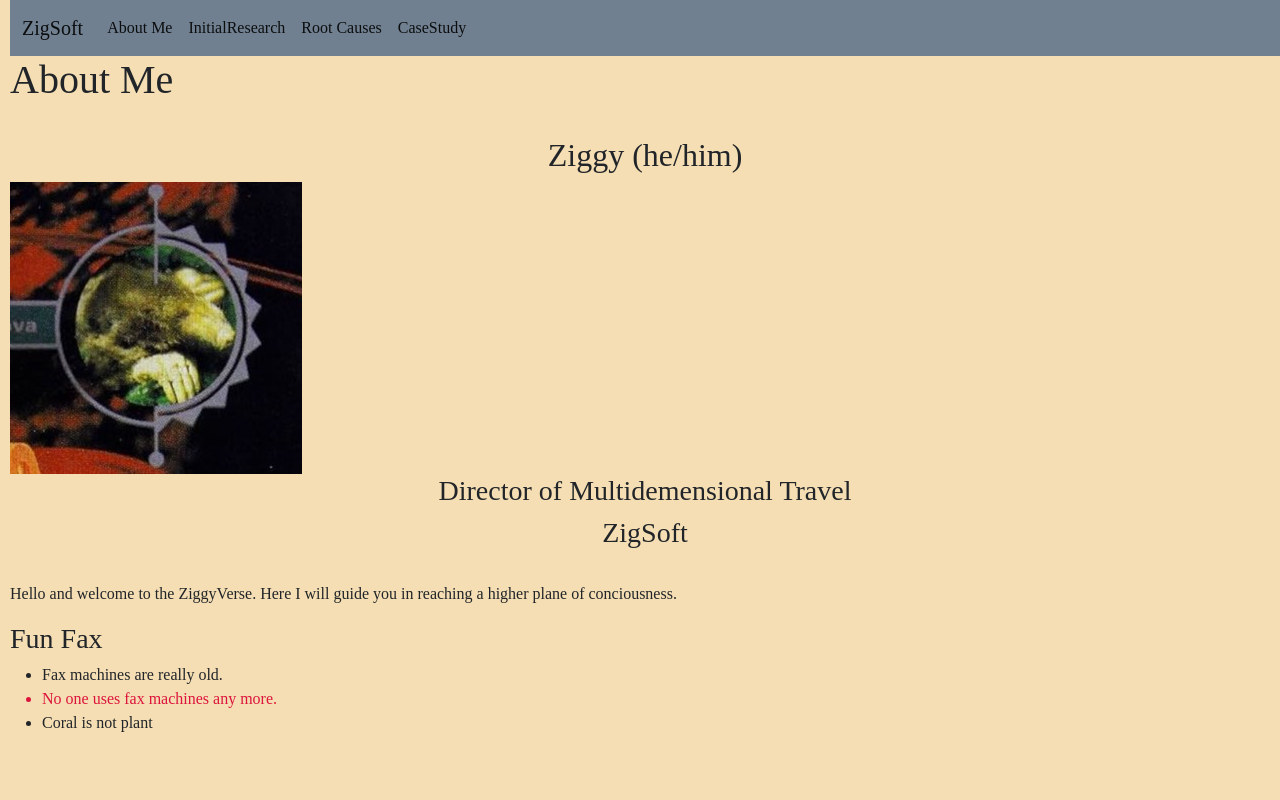
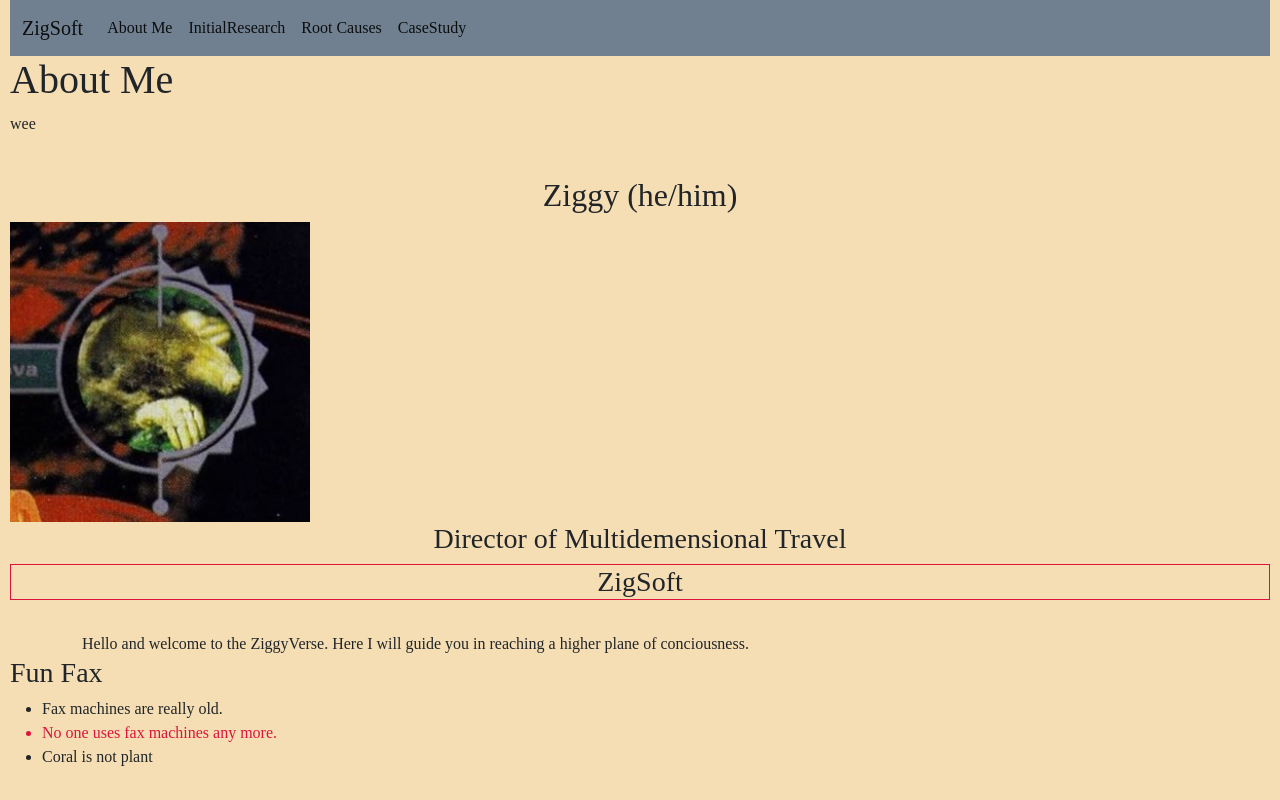
Before and after one commit to Ziggy-Henry/CScapstone, a plain HTML site: page AboutZiggy.html in a window 1280 px wide. Drawn offline with nearby package versions, Linux system fonts and the light colour scheme.

Commit message:
all done

```diff
--- a/AboutZiggy.html
+++ b/AboutZiggy.html
@@ -59,19 +59,23 @@
     <style>
       body {
         margin-left: 10px;
+        margin-right: 10px;
       }
     </style>
 
     <h1>About Me</h1>
+    <p id="woo">woo</p>
     <br>
     <h2 style="text-align: center;">Ziggy (he/him)</h2>
-    <img src="pixies.jpg">
+
+    <img src="pixies.jpg" onmouseover="pfpEnter(this)" onmouseout="pfpLeave(this)" style="height: 300px;">
+
     <h3 style="text-align: center;">Director of Multidemensional Travel</h3>
-    <h3 style="text-align: center;">ZigSoft</h3>
+      <h3 style="text-align: center; border: 1px solid crimson">ZigSoft</h3>
     <br>
 
-    <p>Hello and welcome to the ZiggyVerse.
-      Here I will guide you in reaching a higher plane of conciousness.</p>
+    <div class="container">Hello and welcome to the ZiggyVerse.
+      Here I will guide you in reaching a higher plane of conciousness.</div>
 
     <h3>Fun Fax</h3>
       <ul>
@@ -79,6 +83,28 @@
         <li style="color:crimson;">No one uses fax machines any more.</li>
         <li>Coral is not plant</li>
       </ul>
+
+      <script>
+        function pfpEnter(x) {
+            x.style.height = "320px";
+        }
+
+        function pfpLeave(x) {
+            x.style.height = "300px";
+        }
+
+        const element = document.getElementById("woo");
+setInterval(function()
+          {
+            if (element.innerHTML == "wee") {
+                element.innerHTML = "woo"
+            }
+            else {
+              element.innerHTML = "wee"
+            }
+          }, 1000);
+      </script>
+
     <script src="https://cdn.jsdelivr.net/npm/bootstrap@5.2.3/dist/js/bootstrap.bundle.min.js" integrity="sha384-kenU1KFdBIe4zVF0s0G1M5b4hcpxyD9F7jL+jjXkk+Q2h455rYXK/7HAuoJl+0I4" crossorigin="anonymous"></script>
   </body>
 </html>
```
Also changed, not shown: script.js (+7 -0 lines).
